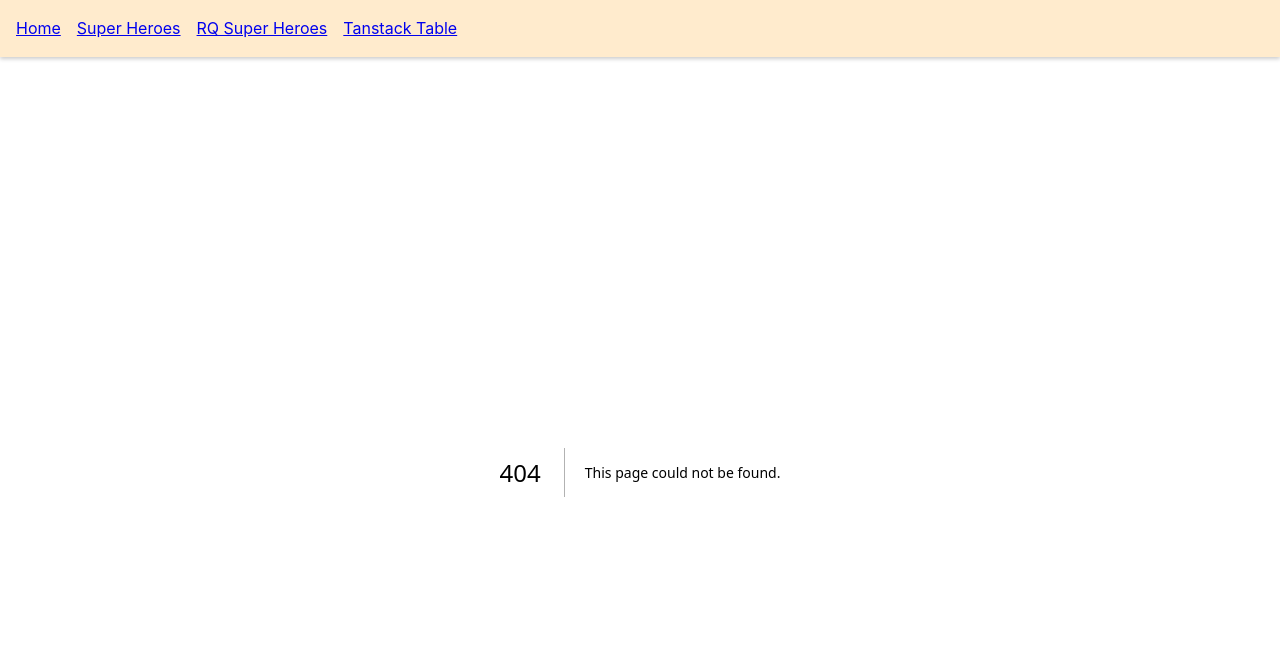
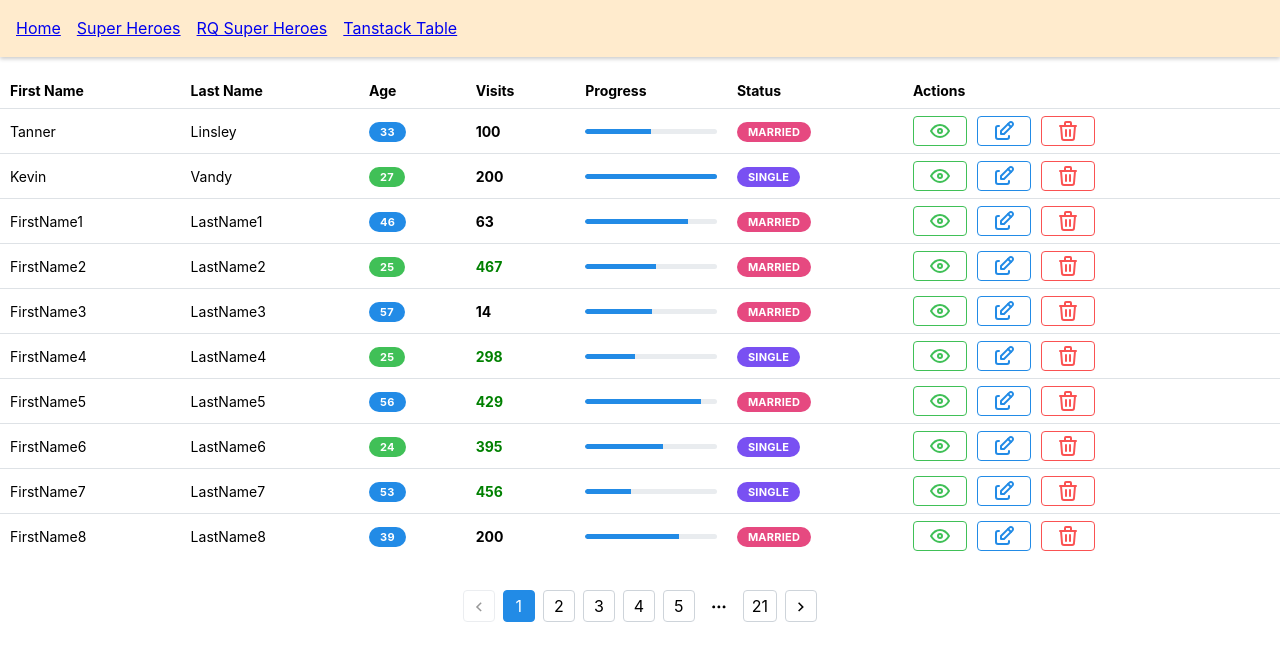
Before and after one commit to Laurence33/react-practice-projects, a Next.js app in the folder react-query-next-pages-mantine/: page /tanstack-table in a window 1280 px wide. Before the commit this address had no page. Shown: the top 660 px of the page. Built offline with nearby package versions, Linux system fonts and the light colour scheme.

Commit message:
use tanstack react-table

```diff
--- /dev/null
+++ b/react-query-next-pages-mantine/components/organisms/Table.tsx
@@ -0,0 +1,75 @@
+import {
+  useReactTable,
+  getCoreRowModel,
+  flexRender,
+  getPaginationRowModel,
+  ColumnDef,
+} from '@tanstack/react-table';
+import { Table, Pagination, Group } from '@mantine/core';
+import { ReactNode } from 'react';
+
+interface ReusableTableProps<T extends object> {
+  columns: ColumnDef<T>[];
+  data: T[];
+  pageSize?: number;
+}
+
+const fallbackData: any[] = [];
+function ReusableTable<T extends object>({
+  columns,
+  data,
+  pageSize = 10,
+}: ReusableTableProps<T>): ReactNode {
+  const table = useReactTable({
+    columns,
+    data: data ?? fallbackData,
+    getCoreRowModel: getCoreRowModel(),
+    getPaginationRowModel: getPaginationRowModel(),
+    initialState: {
+      pagination: {
+        pageSize,
+        pageIndex: 0,
+      },
+    },
+  });
+
+  return (
+    <>
+      <Table>
+        <Table.Thead>
+          {table.getHeaderGroups().map((headerGroup) => (
+            <Table.Tr key={headerGroup.id}>
+              {headerGroup.headers.map((header) => (
+                <Table.Th key={header.id}>
+                  {header.isPlaceholder
+                    ? null
+                    : flexRender(header.column.columnDef.header, header.getContext())}
+                </Table.Th>
+              ))}
+            </Table.Tr>
+          ))}
+        </Table.Thead>
+        <Table.Tbody>
+          {table.getRowModel().rows.map((row) => (
+            <Table.Tr key={row.id}>
+              {row.getVisibleCells().map((cell) => (
+                <Table.Td key={cell.id}>
+                  {flexRender(cell.column.columnDef.cell, cell.getContext())}
+                </Table.Td>
+              ))}
+            </Table.Tr>
+          ))}
+        </Table.Tbody>
+      </Table>
+      <Group justify="center" mt="xl">
+        <Pagination
+          total={table.getPageCount()}
+          value={table.getState().pagination.pageIndex + 1}
+          onChange={(newPage) => table.setPageIndex(newPage - 1)}
+        />
+      </Group>
+    </>
+  );
+}
+
+export default ReusableTable;
--- /dev/null
+++ b/react-query-next-pages-mantine/pages/tanstack-table/index.tsx
@@ -0,0 +1,116 @@
+import { ColumnDef, Row } from '@tanstack/react-table';
+import { Group, Badge, Progress, Button } from '@mantine/core';
+import { useMemo, useState } from 'react';
+import { IconEdit, IconEye, IconTrash } from '@tabler/icons-react';
+import ReusableTable from '@/components/organisms/Table';
+
+type User = {
+  firstName: string;
+  lastName: string;
+  age: number;
+  visits: number;
+  progress: number;
+  status: string;
+};
+const usersData: User[] = Array.from({ length: 200 }, (_, index) => ({
+  firstName: `FirstName${index + 1}`,
+  lastName: `LastName${index + 1}`,
+  age: Math.floor(Math.random() * 50) + 20,
+  visits: Math.floor(Math.random() * 500),
+  progress: Math.floor(Math.random() * 101),
+  status: Math.random() > 0.5 ? 'Married' : 'Single',
+}));
+
+// Add the original two entries at the beginning of the array
+usersData.unshift(
+  {
+    firstName: 'Tanner',
+    lastName: 'Linsley',
+    age: 33,
+    visits: 100,
+    progress: 50,
+    status: 'Married',
+  },
+  {
+    firstName: 'Kevin',
+    lastName: 'Vandy',
+    age: 27,
+    visits: 200,
+    progress: 100,
+    status: 'Single',
+  }
+);
+function Index() {
+  const columns: ColumnDef<User>[] = useMemo(
+    () => [
+      {
+        header: 'First Name',
+        accessorKey: 'firstName',
+      },
+      {
+        header: 'Last Name',
+        accessorKey: 'lastName',
+      },
+      {
+        header: 'Age',
+        accessorKey: 'age',
+        cell: ({ getValue }: { getValue: () => number }) => (
+          <Badge color={getValue() < 30 ? 'green' : 'blue'}>{getValue()}</Badge>
+        ),
+      },
+      {
+        header: 'Visits',
+        accessorKey: 'visits',
+        cell: ({ getValue }: { getValue: () => number }) => (
+          <span style={{ fontWeight: 'bold', color: getValue() > 200 ? 'green' : 'inherit' }}>
+            {getValue()}
+          </span>
+        ),
+      },
+      {
+        header: 'Progress',
+        accessorKey: 'progress',
+        cell: ({ getValue }: { getValue: () => number }) => (
+          <Progress value={getValue()} color="blue" size="sm" />
+        ),
+      },
+      {
+        header: 'Status',
+        accessorKey: 'status',
+        cell: ({ getValue }: { getValue: () => string }) => (
+          <Badge color={getValue() === 'Married' ? 'pink' : 'violet'}>{getValue()}</Badge>
+        ),
+      },
+      {
+        header: 'Actions',
+        cell: ({ row }: { row: Row<User> }) => (
+          <Group gap="xs">
+            <Button
+              size="xs"
+              color="green"
+              variant="outline"
+              onClick={() => console.log(row.original)}
+            >
+              <IconEye />
+            </Button>
+            <Button size="xs" variant="outline">
+              <IconEdit />
+            </Button>
+            <Button size="xs" color="red" variant="outline">
+              <IconTrash />
+            </Button>
+          </Group>
+        ),
+      },
+    ],
+    []
+  );
+  const [data] = useState(usersData);
+  return (
+    <>
+      <ReusableTable columns={columns} data={data} pageSize={10} />
+    </>
+  );
+}
+
+export default Index;
```
